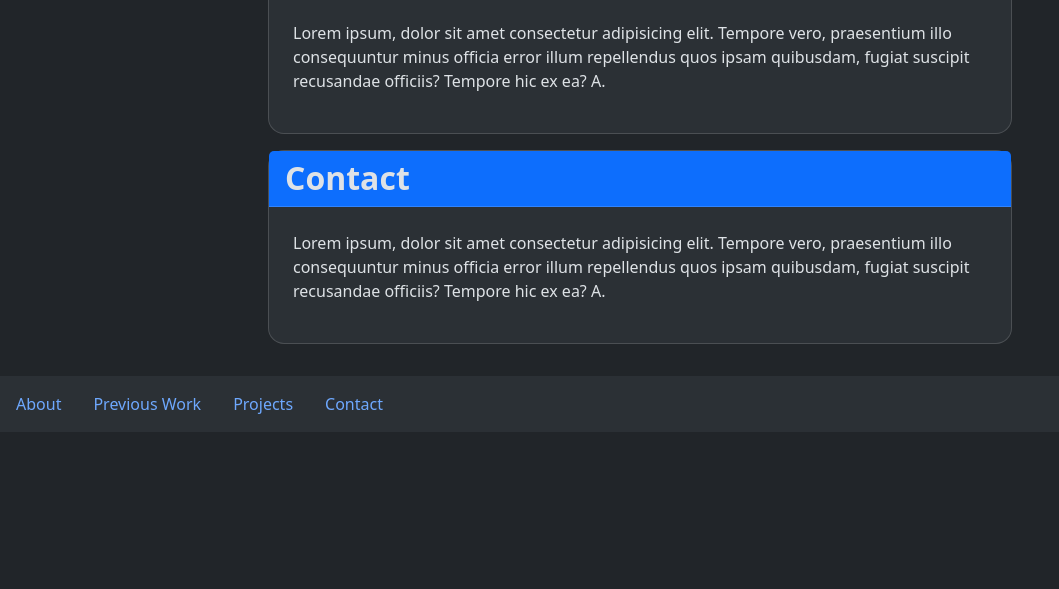
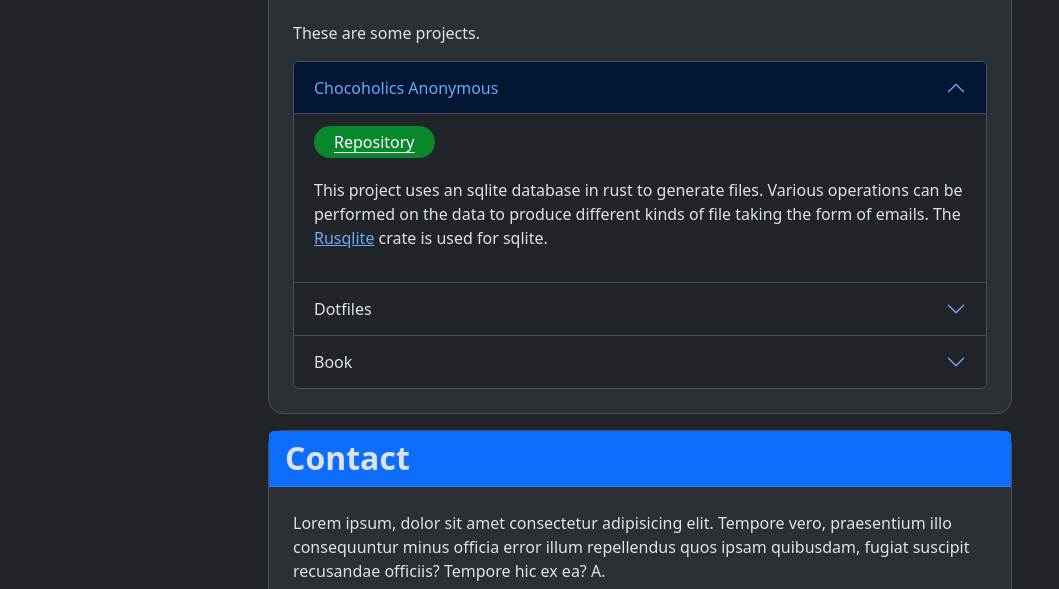
Before and after one commit to tannerweber/tannerweber.github.io, a plain HTML site: page index.html in a window 1280 px wide. Shown: the part 633-1222 px from the top of the page, without its empty margins (0-1059 px from the left). Before the commit the page ends 1065 px from the top, so only its background shows below. Drawn offline with nearby package versions, Linux system fonts and the light colour scheme.

Commit message:
Added accordian to projects section

```diff
--- a/index.html
+++ b/index.html
@@ -12,6 +12,7 @@
       integrity="sha384-sRIl4kxILFvY47J16cr9ZwB07vP4J8+LH7qKQnuqkuIAvNWLzeN8tE5YBujZqJLB"
       crossorigin="anonymous"
     />
+    <link rel="stylesheet" href="styles.css" />
     <script
       src="https://code.jquery.com/jquery-3.7.1.js"
       integrity="sha256-eKhayi8LEQwp4NKxN+CfCh+3qOVUtJn3QNZ0TciWLP4="
@@ -121,12 +122,127 @@
         <div id="projects" class="card bg-body-tertiary rounded-4 mb-3">
           <h2 class="card-header fw-bold bg-primary">Projects</h2>
           <div class="card-body p-4">
-            <p>
-              Lorem ipsum, dolor sit amet consectetur adipisicing elit. Tempore
-              vero, praesentium illo consequuntur minus officia error illum
-              repellendus quos ipsam quibusdam, fugiat suscipit recusandae
-              officiis? Tempore hic ex ea? A.
-            </p>
+            <p>These are some projects.</p>
+            <div class="accordion" id="accordionPanelsStayOpenExample">
+              <div class="accordion-item">
+                <h2 class="accordion-header">
+                  <button
+                    class="accordion-button"
+                    type="button"
+                    data-bs-toggle="collapse"
+                    data-bs-target="#accordian-collapseOne"
+                    aria-expanded="true"
+                    aria-controls="accordian-collapseOne"
+                  >
+                    Chocoholics Anonymous
+                  </button>
+                </h2>
+                <div
+                  id="accordian-collapseOne"
+                  class="accordion-collapse collapse show"
+                >
+                  <div class="accordion-body">
+                    <a
+                      class="repository-link"
+                      href="https://github.com/tannerweber/chocanon"
+                      target="_blank"
+                      >Repository</a
+                    >
+                    <br />
+                    <br />
+                    <p>
+                      This project uses an sqlite database in rust to generate
+                      files. Various operations can be performed on the data to
+                      produce different kinds of file taking the form of emails.
+                      The
+                      <a
+                        href="https://github.com/rusqlite/rusqlite"
+                        target="_blank"
+                        >Rusqlite</a
+                      >
+                      crate is used for sqlite.
+                    </p>
+                  </div>
+                </div>
+              </div>
+              <div class="accordion-item">
+                <h2 class="accordion-header">
+                  <button
+                    class="accordion-button collapsed"
+                    type="button"
+                    data-bs-toggle="collapse"
+                    data-bs-target="#accordian-collapseTwo"
+                    aria-expanded="false"
+                    aria-controls="accordian-collapseTwo"
+                  >
+                    Dotfiles
+                  </button>
+                </h2>
+                <div
+                  id="accordian-collapseTwo"
+                  class="accordion-collapse collapse"
+                >
+                  <div class="accordion-body">
+                    <a
+                      class="repository-link"
+                      href="https://gitlab.cecs.pdx.edu/tannerw/dot-files"
+                      target="_blank"
+                      >Repository</a
+                    >
+                    <br />
+                    <br />
+                    <p>
+                      These are my dotfiles for NeoVim, Tmux, Wezterm, Niri,
+                      Waybar, Fish, and more.
+                    </p>
+                  </div>
+                </div>
+              </div>
+              <div class="accordion-item">
+                <h2 class="accordion-header">
+                  <button
+                    class="accordion-button collapsed"
+                    type="button"
+                    data-bs-toggle="collapse"
+                    data-bs-target="#accordian-collapseThree"
+                    aria-expanded="false"
+                    aria-controls="accordian-collapseThree"
+                  >
+                    Book
+                  </button>
+                </h2>
+                <div
+                  id="accordian-collapseThree"
+                  class="accordion-collapse collapse"
+                >
+                  <div class="accordion-body">
+                    <a
+                      class="repository-link"
+                      href="https://www.amazon.com/Rise-Technology-Manufactured-Utopia/dp/B0D63WCR1M"
+                      target="_blank"
+                      >Website</a
+                    >
+                    <br />
+                    <br />
+                    <img
+                      src="https://m.media-amazon.com/images/I/61E1Reim70L._SY466_.jpg"
+                      height="365"
+                      width="240"
+                      alt="book cover"
+                    />
+                    <img
+                      src="https://m.media-amazon.com/images/I/51ThtoNz1jL._SY466_.jpg"
+                      height="365"
+                      width="240"
+                      alt="book back"
+                    />
+                    <br />
+                    <br />
+                    <p>This is a book I contributed to with other students.</p>
+                  </div>
+                </div>
+              </div>
+            </div>
           </div>
         </div>
         <div id="contact" class="card bg-body-tertiary rounded-4 mb-3">
--- /dev/null
+++ b/styles.css
@@ -0,0 +1,13 @@
+:root {
+  --link-button-color: rgb(8, 135, 43);
+}
+
+.repository-link {
+  color: white;
+  background-color: var(--link-button-color);
+  text-underline-offset: 4px;
+  padding: 5px;
+  padding-left: 20px;
+  padding-right: 20px;
+  border-radius: 25px;
+}
```
